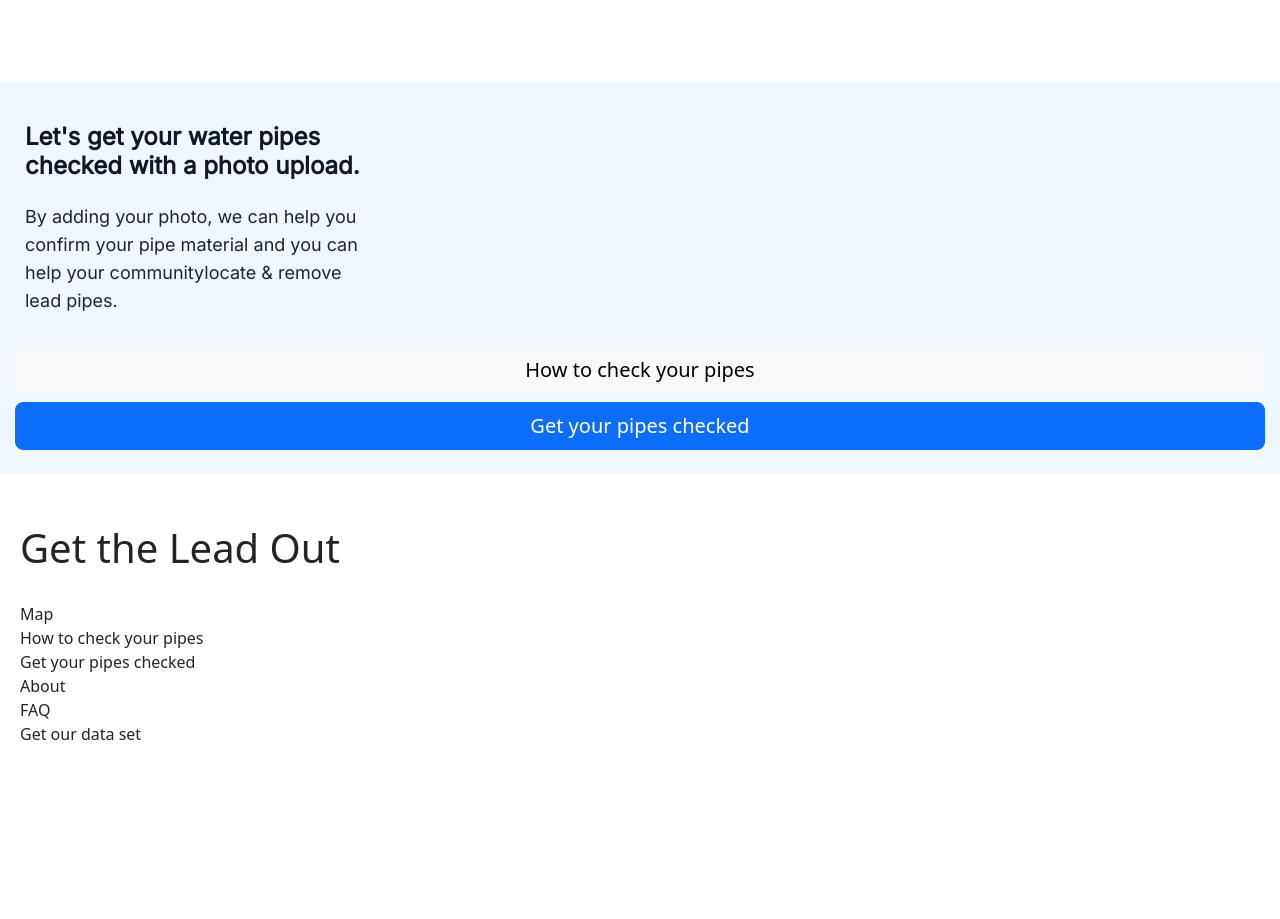
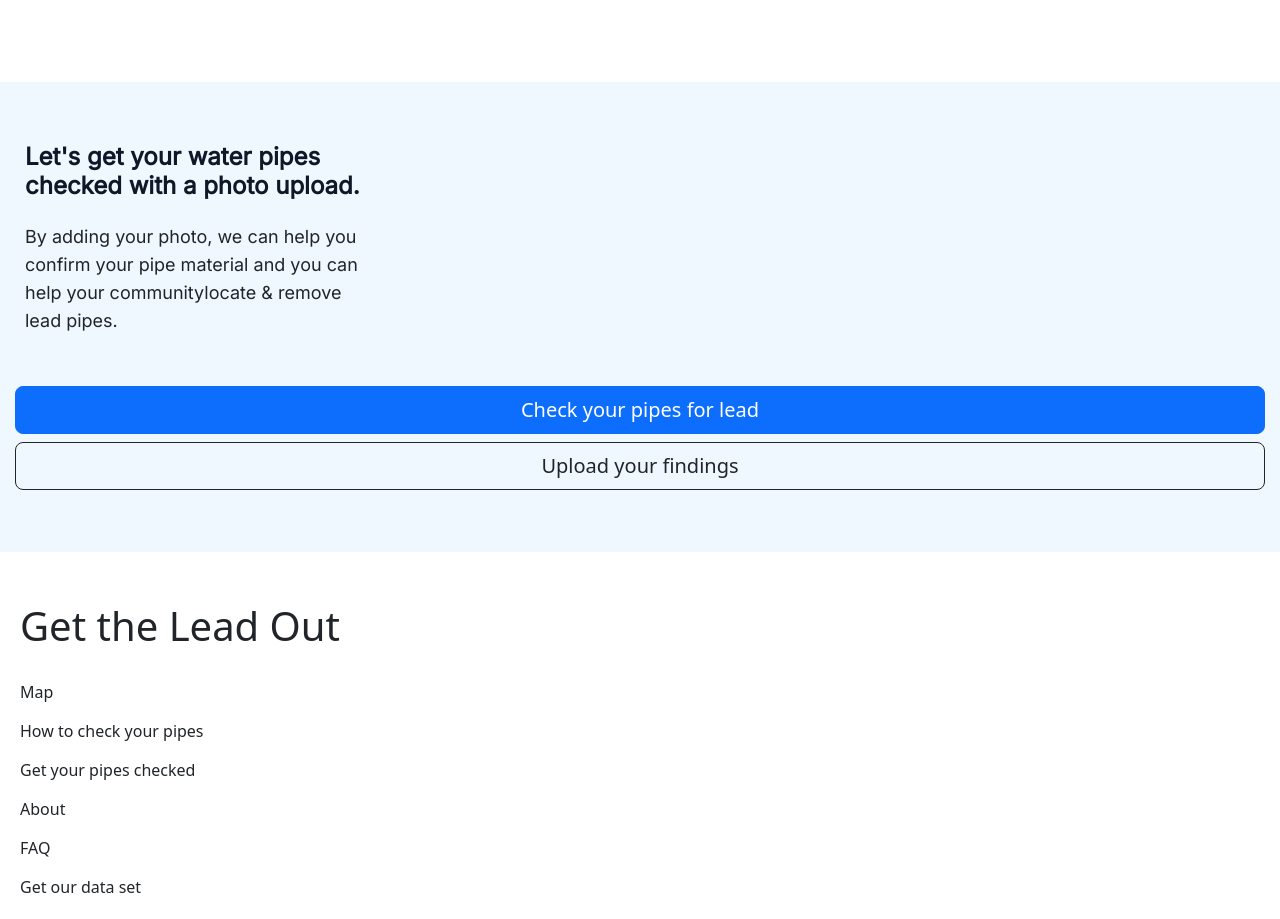
Before and after one commit to LawrenceOL/gettheleadout, a React (Create React App) app in the folder client/: page /#/ in a window 1280 px wide. Shown: the part 880-1799 px from the top of the page. Before the commit the page ends 1636 px from the top, so only its background shows below. Built offline with nearby package versions, Linux system fonts and the light colour scheme.

Commit message:
Adjusted spacing in Footer

```diff
--- a/client/src/Components/Footer.js
+++ b/client/src/Components/Footer.js
@@ -10,7 +10,7 @@ const Footer = () => {
   return (
     <div style={{ marginTop: 102 }}>
       <div className="footerblue">
-        <div style={{ marginTop: 40, marginLeft: 25, marginRight: 25 }}>
+        <div style={{ marginTop: 60, marginLeft: 25, marginRight: 30 }}>
           <h1 className="headers">
             Let's get your water pipes checked with a photo upload.
           </h1>
@@ -18,7 +18,7 @@ const Footer = () => {
 
         <br />
 
-        <div style={{ marginTop: 20, marginLeft: 25, marginRight: 25 }}>
+        <div style={{ marginTop: 20, marginLeft: 25, marginRight: 25, marginBottom:20}}>
           <h1 className="supporting-text">
             By adding your photo, we can help you confirm your pipe material and
             you can help your communitylocate & remove lead pipes.
@@ -30,19 +30,20 @@ const Footer = () => {
           style={{ marginTop: 78, marginLeft: 15, marginRight: 15 }}
         >
           <Button
-            variant="light"
+            variant="primary"
             size="lg"
             className="addborder"
             onClick={() => navigate("/howtocheckpipes")}
           >
-            How to check your pipes
+            Check your pipes for lead
           </Button>
+
           <Button
-            varient="primary"
+            variant="outline-dark"
             size="lg"
             onClick={() => navigate("/getpipeschecked")}
           >
-            Get your pipes checked
+            Upload your findings
           </Button>
         </div>
 
@@ -55,7 +56,7 @@ const Footer = () => {
 
       <div
         className="footer-links"
-        style={{ marginTop: 30, marginLeft: 20, marginBottom: 10 }}
+        style={{ marginTop: 30, marginLeft: 20, marginBottom: 20 }}
         >
         <div>
           <Link to="/" className="link-dark text-decoration-none">
@@ -63,7 +64,7 @@ const Footer = () => {
             Map
           </Link>
           </div>
-        <div>
+        <div style={{ marginTop: 15 }}>
           <Link
             to="/howtocheckpipes"
             className="link-dark text-decoration-none"
@@ -72,7 +73,7 @@ const Footer = () => {
             How to check your pipes
           </Link>
           </div>
-        <div>
+        <div style={{ marginTop: 15 }}v>
           <Link
             to="/getpipeschecked"
             className="link-dark text-decoration-none"
@@ -81,20 +82,21 @@ const Footer = () => {
             Get your pipes checked
           </Link>
           </div>
-        <div>
+        <div style={{ marginTop: 15 }}>
           <Link to="/about" className="link-dark text-decoration-none">
             About
           </Link>
           </div>
-        <div>
+        <div style={{ marginTop: 15 }}>
           <Link to="/faq" className="link-dark text-decoration-none">
             FAQ
           </Link>
           </div>
-
+        <div style={{ marginTop: 15 }}>
           <Link to="/getourdataset" className="link-dark text-decoration-none">
             Get our data set
           </Link>
+          </div>
       </div>
     </div>
   );
--- a/client/src/Components/Spacing.css
+++ b/client/src/Components/Spacing.css
@@ -324,6 +324,7 @@ h2.smaller-title {
 }
 
 .footerblue {
+  height: 470px;
   background-color: #eff8ff;
   display: flex;
   flex-direction: column;
```
Lines whose indentation alone changed are shown as unchanged.
